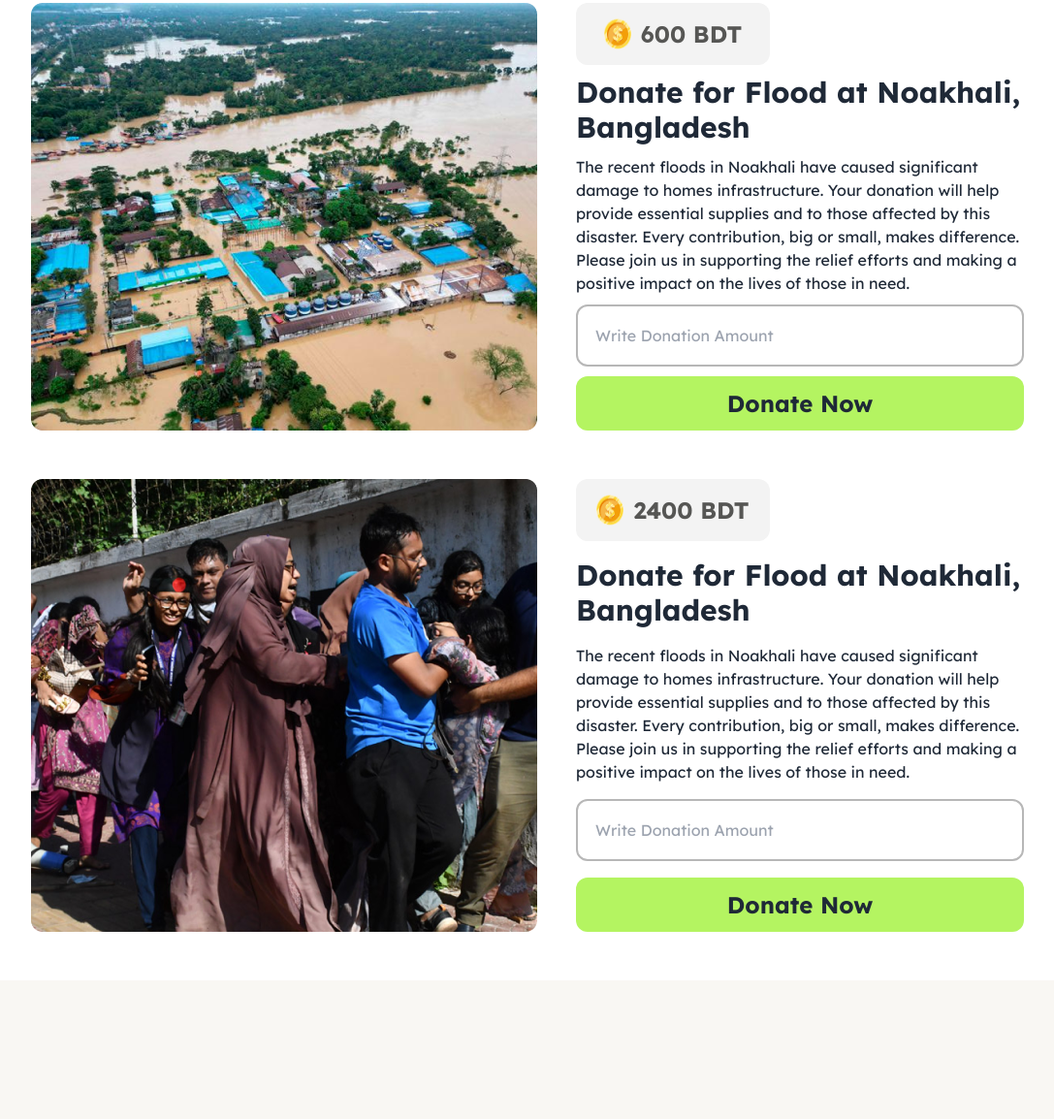
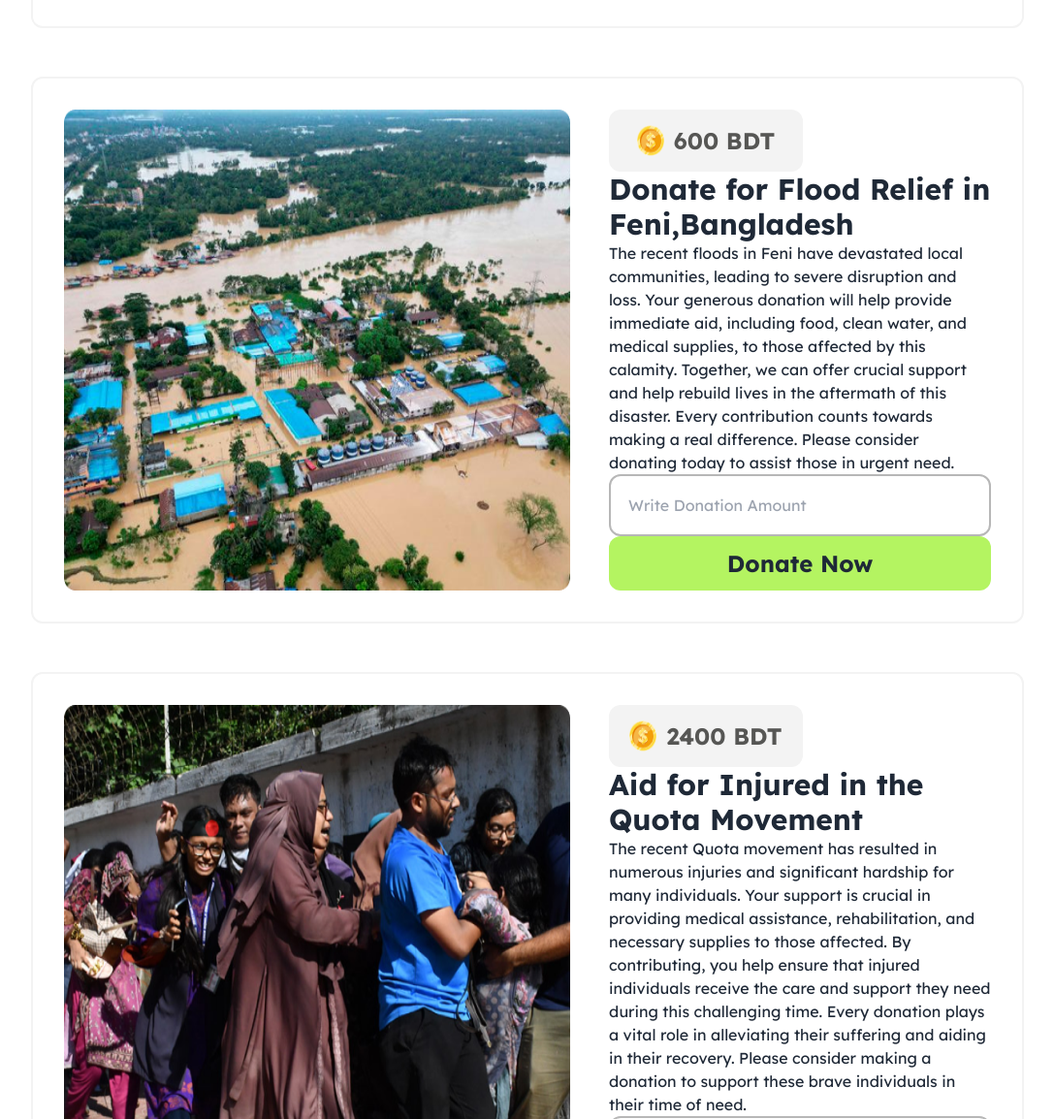
Before and after one commit to JHSiam/PhAssignment5, a plain HTML site: page index.html in a window 1280 px wide. Shown: the part 743-1897 px from the top of the page at 97% size, without its empty margins (96-1183 px from the left). Drawn offline with nearby package versions, Linux system fonts and the light colour scheme.

Commit message:
text fixed

```diff
--- a/index.html
+++ b/index.html
@@ -42,7 +42,7 @@
 
     <nav class="bg-[#F9F7F3] sticky top-0">
         <div
-            class="w-[80%] mx-auto flex flex-col justify-center items-center lg:flex lg:flex-row lg:justify-between pb-[70px] pt-[30px]">
+            class="w-[80%] mx-auto flex flex-col justify-center items-center lg:flex lg:flex-row lg:justify-between pb-[50px] pt-[30px]">
             <button id="blog-btn" class="font-bold text-2xl px-[20px] py-[12px] bg-[#B4F461] rounded-xl">Blog</button>
             <div class="flex justify-center items-center font-bold text-2xl space-x-[20px]">
                 <img src="assets/logo.png" alt="">
@@ -54,7 +54,7 @@
 
             </button>
         </div>
-        <div class="flex justify-center items-center space-x-[20px] bg-[white] pt-[30px]">
+        <div class="flex justify-center items-center space-x-[20px] bg-[white] pt-[10px]">
             <button id="don-btn"
                 class="font-bold text-2xl px-[20px] py-[12px] bg-[#B4F461] rounded-xl">Donation</button>
             <button id="hist-btn"
@@ -65,7 +65,7 @@
     <main>
         <section id="don-main-page" class="">
             <section class="w-[80%] mx-auto mt-[50px]">
-                <div class="flex flex-col lg:flex-row lg:space-x-[40px]">
+                <div class="flex flex-col p-[32px] border-2 border-[#F3F3F3] rounded-xl lg:flex-row lg:space-x-[40px]">
                     <img src="assets/noakhali.png" alt="">
                     <div class="flex flex-col justify-between">
                         <div
@@ -93,7 +93,7 @@
             </section>
 
             <section class="w-[80%] mx-auto mt-[50px]">
-                <div class="flex flex-col lg:flex-row lg:space-x-[40px]">
+                <div class="flex flex-col p-[32px] border-2 border-[#F3F3F3] rounded-xl lg:flex-row lg:space-x-[40px]">
                     <img src="assets/feni.png" alt="">
                     <div class="flex flex-col justify-between">
                         <div
@@ -102,13 +102,13 @@
                             <p><span id="tot-don-feni">600</span> BDT</p>
 
                         </div>
-                        <h2 class="font-bold text-3xl">Donate for Flood at Noakhali, Bangladesh</h2>
-                        <p class=""> The recent floods in Noakhali have caused significant damage to homes
-                            infrastructure. Your
-                            donation will help provide essential supplies and to those affected by this disaster. Every
-                            contribution, big or small, makes difference. Please join us in supporting the relief
-                            efforts
-                            and making a positive impact on the lives of those in need.</p>
+                        <h2 class="font-bold text-3xl">Donate for Flood Relief in Feni,Bangladesh</h2>
+                        <p class=""> The recent floods in Feni have devastated local communities, leading to severe
+                            disruption and loss. Your generous donation will help provide immediate aid, including food,
+                            clean water, and medical supplies, to those affected by this calamity. Together, we can
+                            offer crucial support and help rebuild lives in the aftermath of this disaster. Every
+                            contribution counts towards making a real difference. Please consider donating today to
+                            assist those in urgent need.</p>
 
                         <input id="inp-don-feni" type="text" placeholder="Write Donation Amount"
                             class="p-[18px] border-2 border-[#B7B7B7] rounded-xl">
@@ -121,7 +121,7 @@
             </section>
 
             <section class="w-[80%] mx-auto mt-[50px]">
-                <div class="flex flex-col lg:flex-row lg:space-x-[40px]">
+                <div class="flex flex-col p-[32px] border-2 border-[#F3F3F3] rounded-xl lg:flex-row lg:space-x-[40px]">
                     <img src="assets/quota-protest.png" alt="">
                     <div class="flex flex-col justify-between">
                         <div
@@ -130,13 +130,14 @@
                             <p><span id="tot-don-pro">2400</span> BDT</p>
 
                         </div>
-                        <h2 class="font-bold text-3xl">Donate for Flood at Noakhali, Bangladesh</h2>
-                        <p class=""> The recent floods in Noakhali have caused significant damage to homes
-                            infrastructure. Your
-                            donation will help provide essential supplies and to those affected by this disaster. Every
-                            contribution, big or small, makes difference. Please join us in supporting the relief
-                            efforts
-                            and making a positive impact on the lives of those in need.</p>
+                        <h2 class="font-bold text-3xl">Aid for Injured in the Quota Movement</h2>
+                        <p class=""> The recent Quota movement has resulted in numerous injuries and significant
+                            hardship for many individuals. Your support is crucial in providing medical assistance,
+                            rehabilitation, and necessary supplies to those affected. By contributing, you help ensure
+                            that injured individuals receive the care and support they need during this challenging
+                            time. Every donation plays a vital role in alleviating their suffering and aiding in their
+                            recovery. Please consider making a donation to support these brave individuals in their time
+                            of need.</p>
 
                         <input id="inp-don-pro" type="text" placeholder="Write Donation Amount"
                             class="p-[18px] border-2 border-[#B7B7B7] rounded-xl">
@@ -154,7 +155,8 @@
 
 
         <!-- pop up modal -->
-        <div id="donationModal" class="fixed inset-0 flex items-center justify-center bg-black bg-opacity-50 hidden z-50">
+        <div id="donationModal"
+            class="fixed inset-0 flex items-center justify-center bg-black bg-opacity-50 hidden z-50">
             <div class="bg-white p-8 rounded-lg text-center">
                 <h2 class="font-bold text-2xl mb-4">Congrates!</h2>
                 <img src="assets/coin.png" alt="" class="mx-auto">
```
